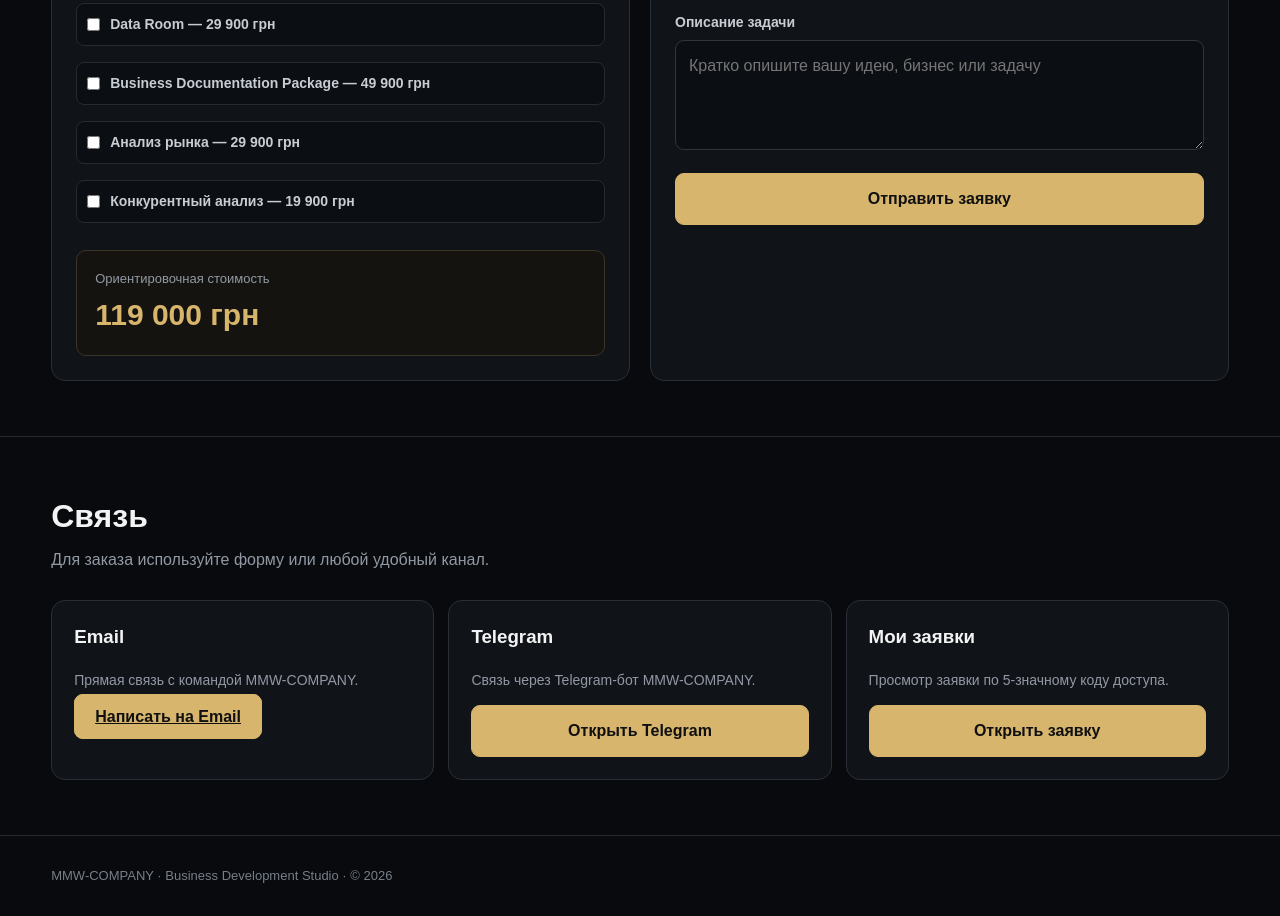
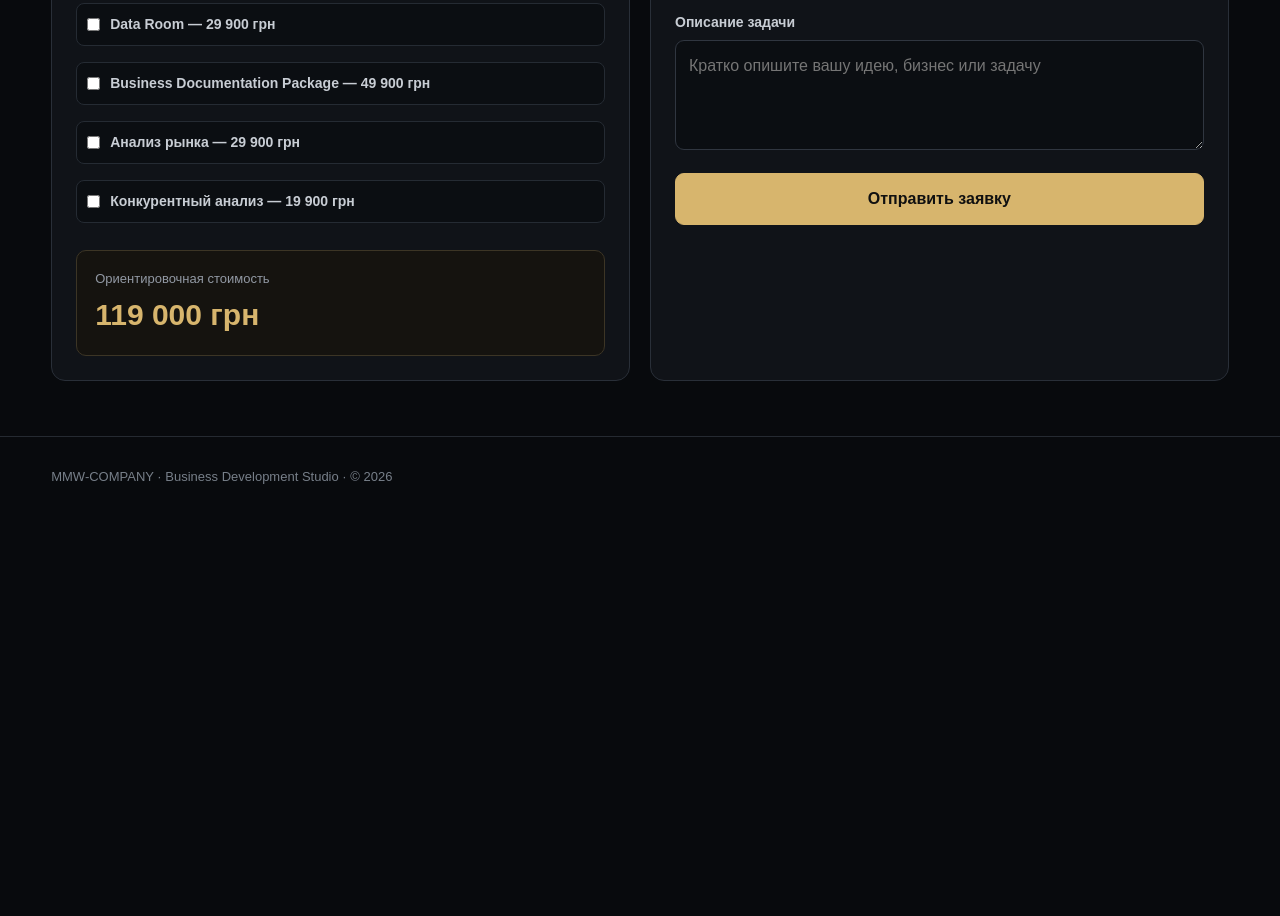
Before and after one commit to itimchenko00-hash/mmw-company, a website: page public/index.html in a window 1280 px wide. Shown: the part 2454-3370 px from the top of the page. After the commit the page ends 2971 px from the top, so only its background shows below. Drawn offline with Linux system fonts and the light colour scheme.

Commit message:
Clean MMW-COMPANY ordering interface

```diff
--- a/public/index.html
+++ b/public/index.html
@@ -533,52 +533,6 @@ placeholder="Кратко опишите вашу идею, бизнес или
 </div>
 </section>
 
-
-<section class="section" id="contacts">
-<div class="container">
-
-<h2 class="section-title">Связь</h2>
-
-<p class="section-subtitle">
-Для заказа используйте форму или любой удобный канал.
-</p>
-
-<div class="contact-grid">
-
-<div class="contact-card">
-<h3>Email</h3>
-<p>Прямая связь с командой MMW-COMPANY.</p>
-<a class="btn primary full"
-   href="mailto:itimchenko00@gmail.com">
-    Написать на Email
-</a>
-</div>
-
-<div class="contact-card">
-<h3>Telegram</h3>
-<p>Связь через Telegram-бот MMW-COMPANY.</p>
-<button id="telegramButtonBottom"
-        class="btn primary full"
-        type="button">
-    Открыть Telegram
-</button>
-</div>
-
-<div class="contact-card">
-<h3>Мои заявки</h3>
-<p>Просмотр заявки по 5-значному коду доступа.</p>
-<button id="myLeadsButtonBottom"
-        class="btn primary full"
-        type="button">
-    Открыть заявку
-</button>
-</div>
-
-</div>
-
-</div>
-</section>
-
 </main>
 
 
```
